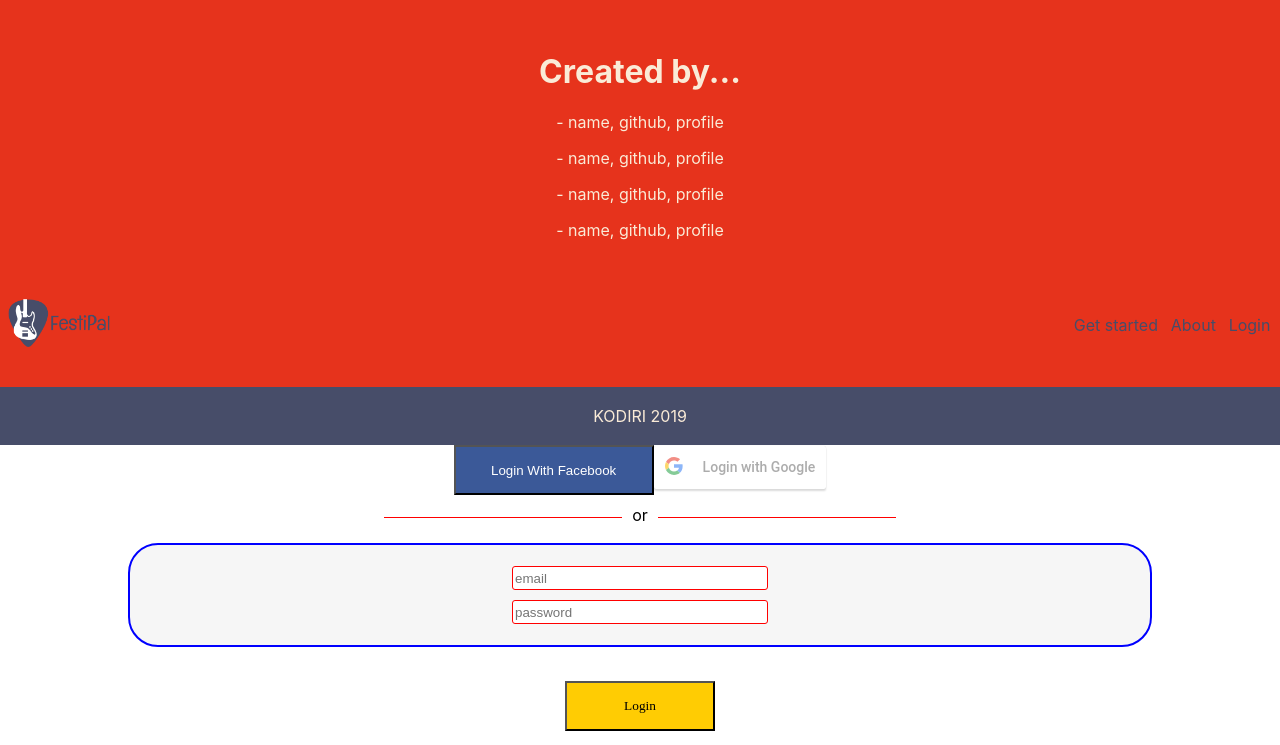
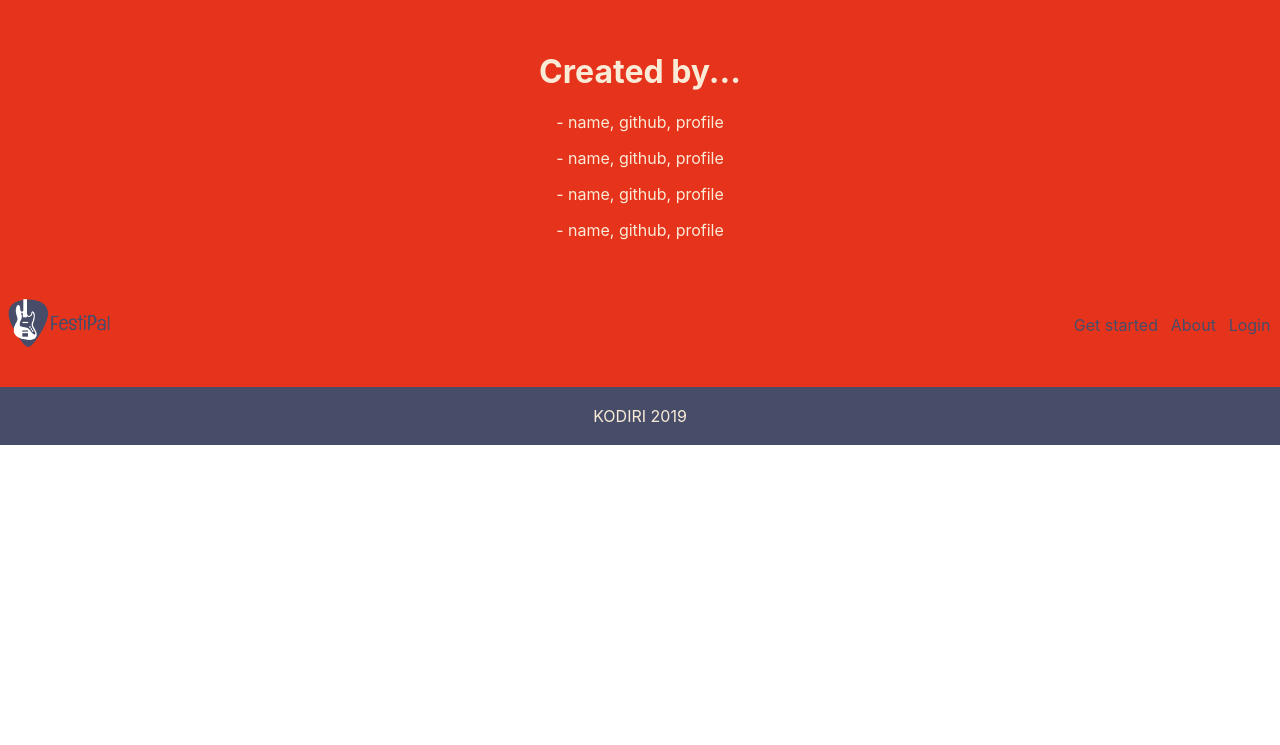
Before and after one commit to zarbar/festival, a React (Create React App) app: page / in a window 1280 px wide. Shown: the part 2000-2745 px from the top of the page. After the commit the page ends 2445 px from the top, so only its background shows below. Built offline with nearby package versions, Linux system fonts and the light colour scheme; a web font is replaced by a local one.

Commit message:
cam and zara pp

```diff
--- a/src/App.js
+++ b/src/App.js
@@ -29,8 +29,10 @@ class App extends Component {
             <Route exact path='/dashboard/:userId'>
               <Dashboard />
             </Route>
-            <Route exact path='/loggedInFalse'>
+            <Route exact path='/login'>
             <Login />
+            </Route>
+            <Route exact path='/signup'>
             <SignUp />
             </Route>
             <Route exact path='/loggedInTrue'>
--- a/src/Components/LandingPage/LandingPage.css
+++ b/src/Components/LandingPage/LandingPage.css
@@ -0,0 +1,3 @@
+a:hover {
+    cursor: pointer;
+}
--- a/src/Components/LandingPage/LandingPage.js
+++ b/src/Components/LandingPage/LandingPage.js
@@ -12,7 +12,7 @@ class LandingPage extends React.Component {
         return (
             <>
                 <header className="app-header">
-                    <span>Login</span>
+                    <a href="/login"><span>Login</span></a>
                     <span><img src={logo} alt='logo' /></span>
                     <span>Menu</span>
                 </header>
@@ -24,14 +24,11 @@ class LandingPage extends React.Component {
                             Designed for festival organisers, from indie events to international parties.
             </p>
                         <br /><br />
-                        <button className='join'>Join now</button>
+                        <a href="/signup"><button className='join'>Join now</button></a>
                     </div>
                 </main>
 
                 < AboutPage />
-
-
-
                 <footer>
                     <div className='logo1'>
                         <img src={logo1} alt='logo1' />
@@ -47,9 +44,6 @@ class LandingPage extends React.Component {
                 <div className='footer-end'>
                     <p>KODIRI 2019</p>
                 </div>
-
-                <LoginPage />
-                <SignUpPage />
             </>
         )
     }
--- a/src/Forms/contactDetails.js
+++ b/src/Forms/contactDetails.js
@@ -9,7 +9,7 @@ export default function ContactDetails() {
             <label>Twitter Handle:</label><input type="text" required placeholder="@myfestival"></input>
             <label>Facebook Page:</label> <input type="text"required placeholder="Your Festival"></input>
             <label>Contact Email:</label><input type="text" required placeholder="contact@crazyfest.com"></input>
-            <label>Phone Number:</label><input type="text" placeholder="+44..."></input>
+            <label>Phone Number:</label><input type="text" placeholder="+44"></input>
         </form>
         <button className="item">Continue</button>
         </>
--- a/src/Forms/loginForm.js
+++ b/src/Forms/loginForm.js
@@ -1,17 +1,21 @@
 import React from 'react';
 import './loginFormStyle.css';
+import GoogleLoginButton from '../Zara_Google_Login/GoogleLoginButton.js'
 
 export default function Login() {
     return (
         <>
-        <button>Login With Facebook</button>
         <form>
             <input type="text" placeholder="email"></input>
             <input type="text" placeholder="password"></input>
         </form>
         <div className="container">
         <button className="item">Login</button>
-        <button className="item">Create Account</button>
+        <GoogleLoginButton text="Log In with Google"/>
+        <em>Don't have an account yet?</em>
+        <a href="/signup"><button className="item">Create New Account</button></a>
+
+
         </div>
         </>
     )
--- a/src/Forms/signupForm.js
+++ b/src/Forms/signupForm.js
@@ -1,5 +1,6 @@
 import React, { useState } from 'react';
 import './signupFormStyle.css'
+import GoogleLoginButton from '../Zara_Google_Login/GoogleLoginButton.js'
 
 export default function SignUp() {
     let [name, setName] = useState('');
@@ -8,7 +9,7 @@ export default function SignUp() {
     }
     return (
         <>
-        <button>Login With Facebook</button>
+
         {name}
         <form>
             <input type="text" placeholder="Festival name" required onChange={handleNameChange}></input>
@@ -17,9 +18,11 @@ export default function SignUp() {
             <input type="text" placeholder="Confirm assword" required></input>
         </form>
         <div className="container">
-        <button className="item">Login</button>
+
         <button className="item">Create Account</button>
-        <p>CAPCHA GOES HERE</p>
+        <GoogleLoginButton text="Sign Up with Google"/>
+        <a href="/login"><button className="item">Already have an account?</button></a>
+
         </div>
         </>
     )
--- a/src/Zara_Google_Login/GoogleLoginButton.js
+++ b/src/Zara_Google_Login/GoogleLoginButton.js
@@ -3,12 +3,12 @@ import GoogleLogin from 'react-google-login';
 
 
 
-export default function GoogleLoginButton() {
+export default function GoogleLoginButton(props) {
     return (
         <>
             <GoogleLogin
                 clientId="938737799020-75i5e0rtpiljimr4lqlmq4uticm2c9bn.apps.googleusercontent.com"
-                buttonText="Login with Google"
+                buttonText={props.text}
                 onSuccess={responseGoogle}
                 onFailure={responseGoogle}
                 cookiePolicy={'single_host_origin'}
```
